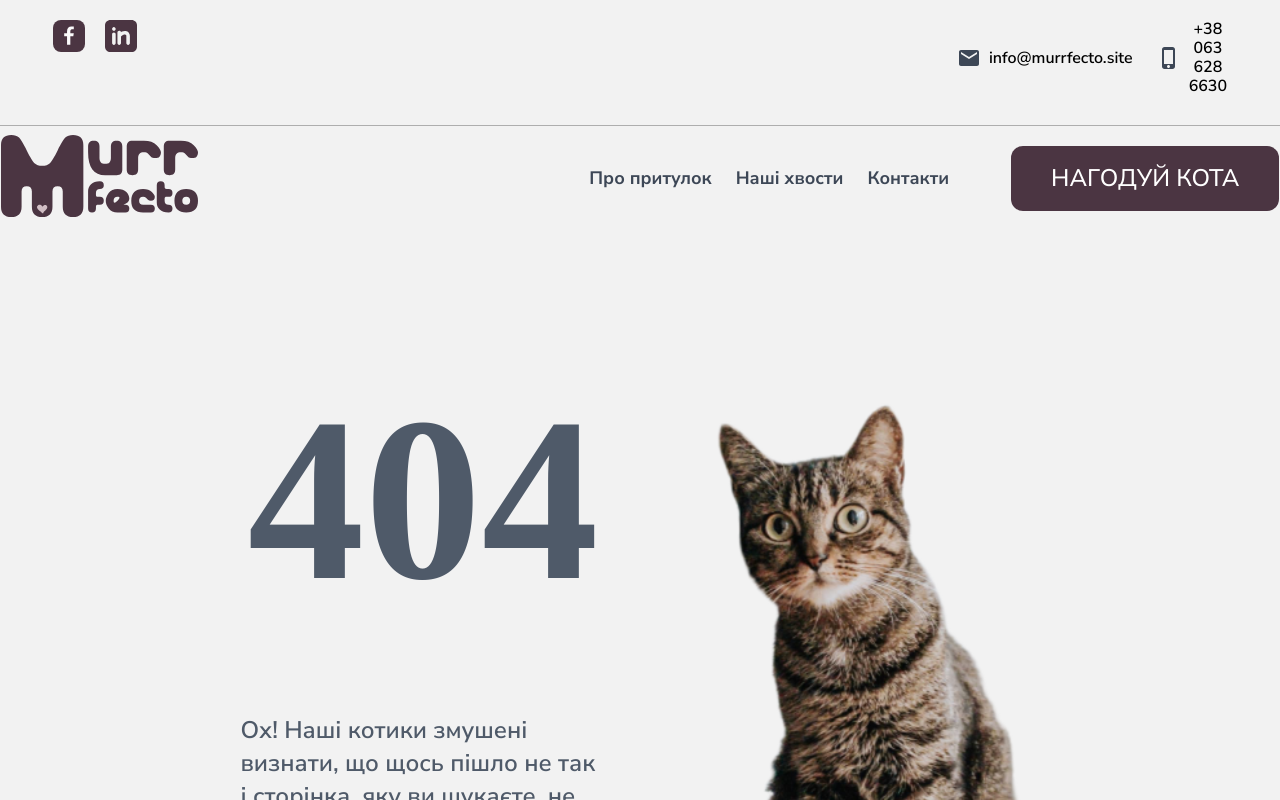
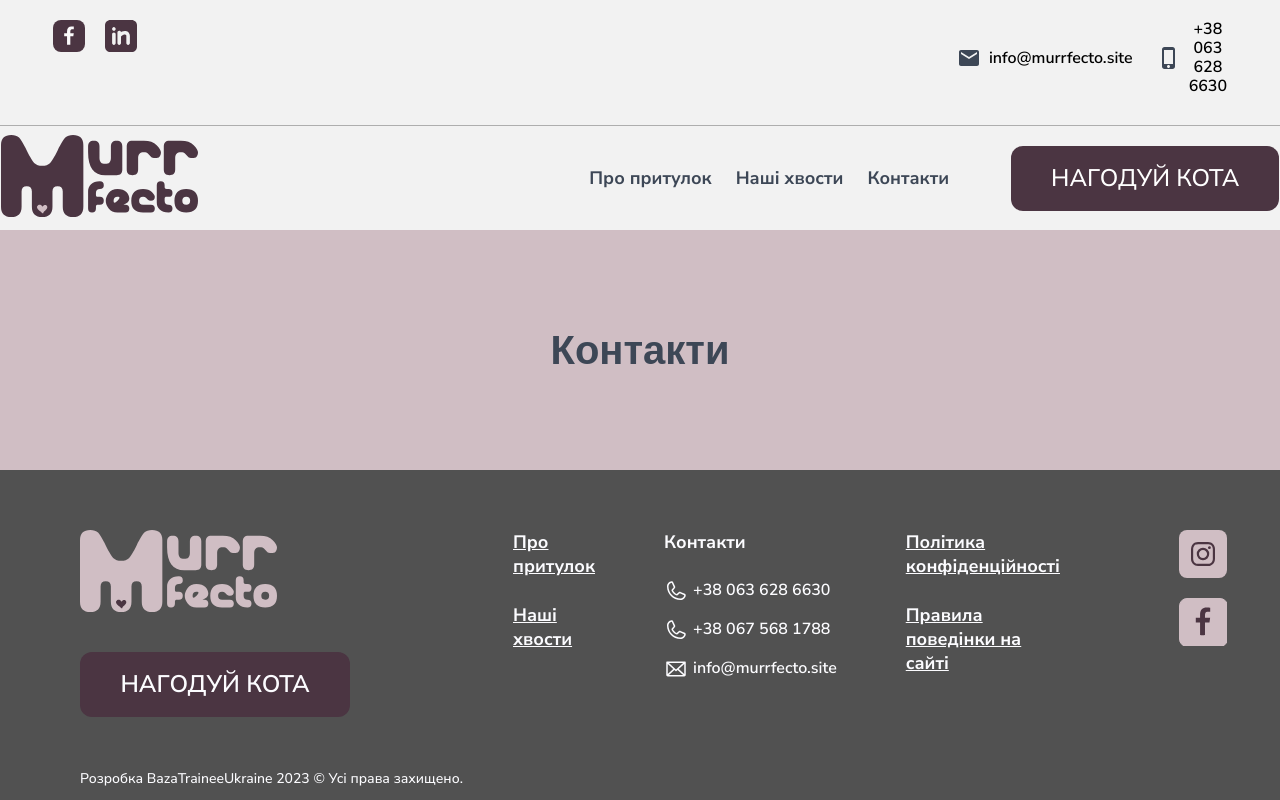
Before and after one commit to murrfecto/murrfecto1, a React (Create React App) app in the folder client/: page /contacts in a window 1280 px wide. Shown: the top 800 px of the page. Built offline with nearby package versions, Linux system fonts and the light colour scheme; the HTML template or start-up script is replaced by a standard one.

Commit message:
Added Contacts page

```diff
--- a/client/src/App.js
+++ b/client/src/App.js
@@ -5,6 +5,7 @@ import Footer from "./components/Footer/Footer";
 import {Admin, Home} from "./pages";
 import Page404 from "./pages/Page404/Page404";
 import {OurTails} from "./pages/OurTailsPage/OurTailsPage";
+import { ContactsPage } from "./pages/ContactsPage/ContactsPage";
 
 function App() {
     return (
@@ -15,6 +16,7 @@ function App() {
                     <Route path='/' element={<Home/>}/>
                     <Route path='/admin/*' element={<Admin/>}/>
                     <Route path= '/tails' element={<OurTails/>}/>
+                    <Route path= '/contacts' element={<ContactsPage/>}/>
                     <Route path="*" element={<Page404/>}/>
                 </Routes>
                 <Footer/>
--- /dev/null
+++ b/client/src/pages/ContactsPage/ContactsPage.js
@@ -0,0 +1,10 @@
+import React from "react";
+import Title from "../../components/Title/Title";
+
+export const ContactsPage = () => {
+    return (
+    <>
+    <Title text="Контакти"/>
+    </>
+    );
+};
```
